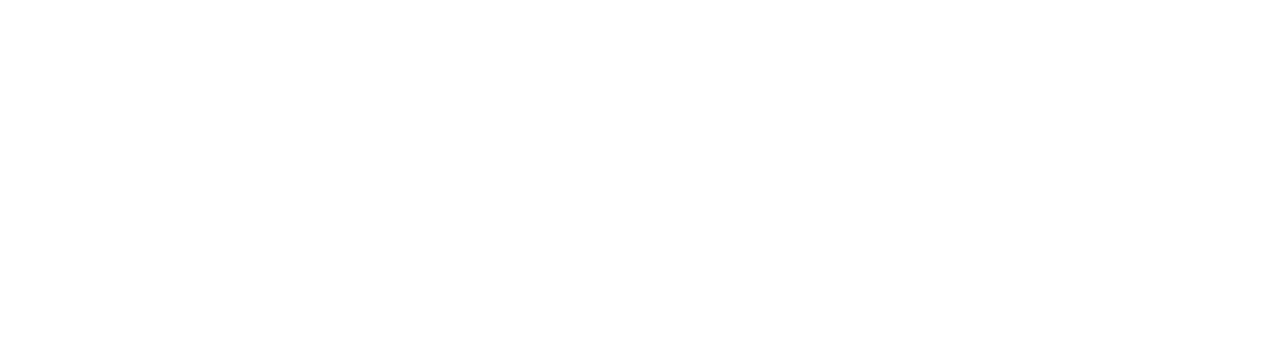
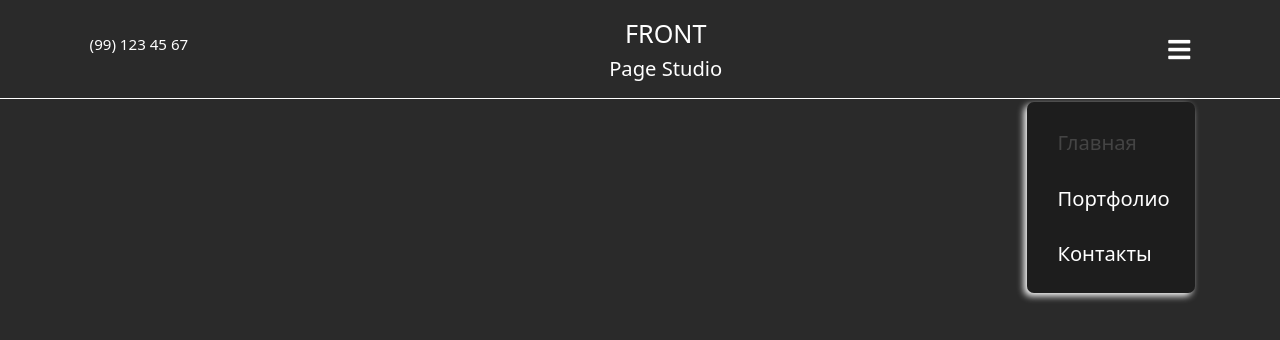
Before and after one commit to abbossth/photography-website, a plain HTML site: page index.html in a window 1280 px wide. Drawn offline with nearby package versions, Linux system fonts and the light colour scheme.

Commit message:
Header section is constructed

```diff
--- a/css/style.css
+++ b/css/style.css
@@ -15,3 +15,105 @@
     text-decoration: none;
     transition: all 0.2s linear;
 }
+::selection{
+    background-color: var(--white);
+    color: var(--colorBlack);
+}
+html{
+    font-size: 63%;
+    overflow-x: hidden;
+    scroll-behavior: smooth;
+}
+html::-webkit-scrollbar{
+    width:1.2rem;
+}
+
+html::-webkit-scrollbar-track{
+    background: var(--white);
+    border-radius: 5px;
+}
+
+html::-webkit-scrollbar-thumb{
+    background: var(--colorGrey);
+    border-radius: 5px;
+}
+body{
+    background: var(--colorGrey);
+}
+section{
+    min-height: 100vh;
+    padding:1rem 7%;
+    padding-top:6rem;
+}
+.heading{
+    color:#444;
+    padding:1rem;
+    font-size: 4rem;
+    text-align: center;
+}
+
+header{
+    width: 100%;
+    display: flex;
+    align-items: center;
+    justify-content: space-between;
+    position: fixed;
+    top:0; left: 0;
+    z-index: 1000;
+    padding:1.5rem 7%;
+    background: none;
+    border-bottom: 1.5px solid var(--white);
+    /* box-shadow: 0 .1rem .3rem rgba(0,0,0,.3); */
+}
+
+header .logo{
+    color:#fff;
+    text-decoration: none;
+    text-align: center;
+    margin-right: 2.5rem;
+}
+header .logo span:first-child{
+    font-size: 2.5rem;
+    text-transform: uppercase;
+}
+header .logo span:last-child{
+    font-size: 2rem;
+}
+header .phone-number{
+    color: var(--white);
+    font-size: 1.5rem;
+}
+header .navbar #menu {
+    font-size: 2.5rem;
+    color: var(--white);
+    cursor: pointer;
+}
+
+header .navbar ul{
+    position: absolute;
+    top: 7rem;
+    left: -14rem;
+    display: block;
+    align-items: center;
+    justify-content: center;
+    list-style: none;
+    background: rgba(0,0,0,0.3);
+    border-radius: 7px;
+    /* border-left: 2px solid var(--colorGrey); */
+    box-shadow: -3px 3px 7px #fff;
+}
+
+header .navbar ul li{
+    margin: 2.5rem 2.5rem 2.5rem 1rem;
+}
+
+header .navbar ul li a{
+    font-size: 2rem;
+    color: var(--white);
+    text-decoration: none;
+}
+
+header .navbar ul li a.active,
+header .navbar ul li a:hover{
+    color:#444;
+}
--- a/index.html
+++ b/index.html
@@ -14,6 +14,25 @@
     <title>Photography blog</title>
 </head>
 <body>
+    <!-- Header section starts -->
+    <header>
+        <p class="phone-number">(99) 123 45 67</p>
+        <a href="logo" class="logo">
+            <span>FRONT</span> <br>
+            <span>Page Studio</span>
+        </a>
 
+        <!-- Navigation -->
+        <nav class="navbar">
+            <ul>
+                <li><a class="active" href="#home">Главная</a></li>
+                <li><a href="#portfolio">Портфолио</a></li>
+                <li><a href="#contacts">Контакты</a></li>
+            </ul>
+            <div id="menu" class="fas fa-bars"></div>
+        </nav>
+
+    </header>
+    <!-- Header section ends -->
 </body>
 </html>
```
